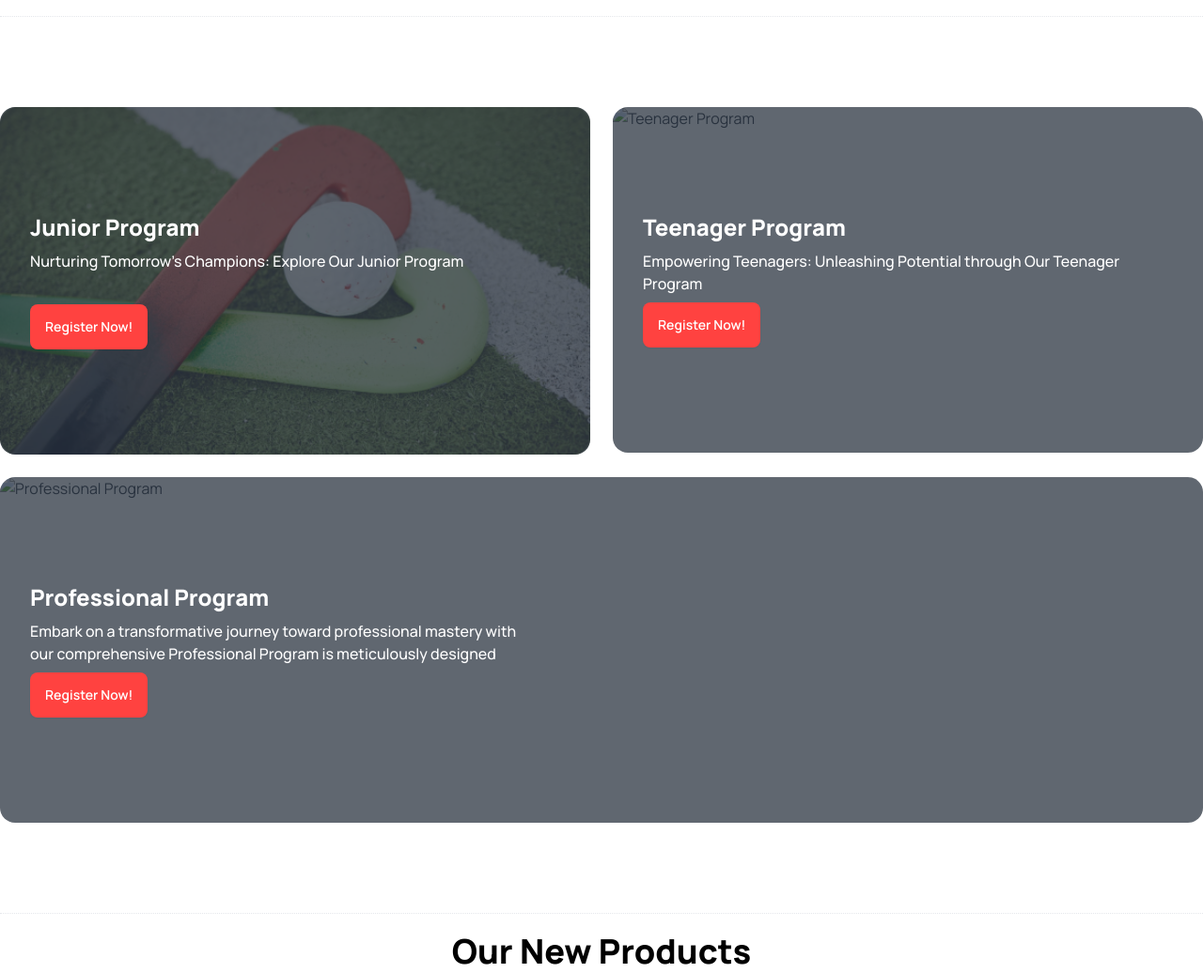
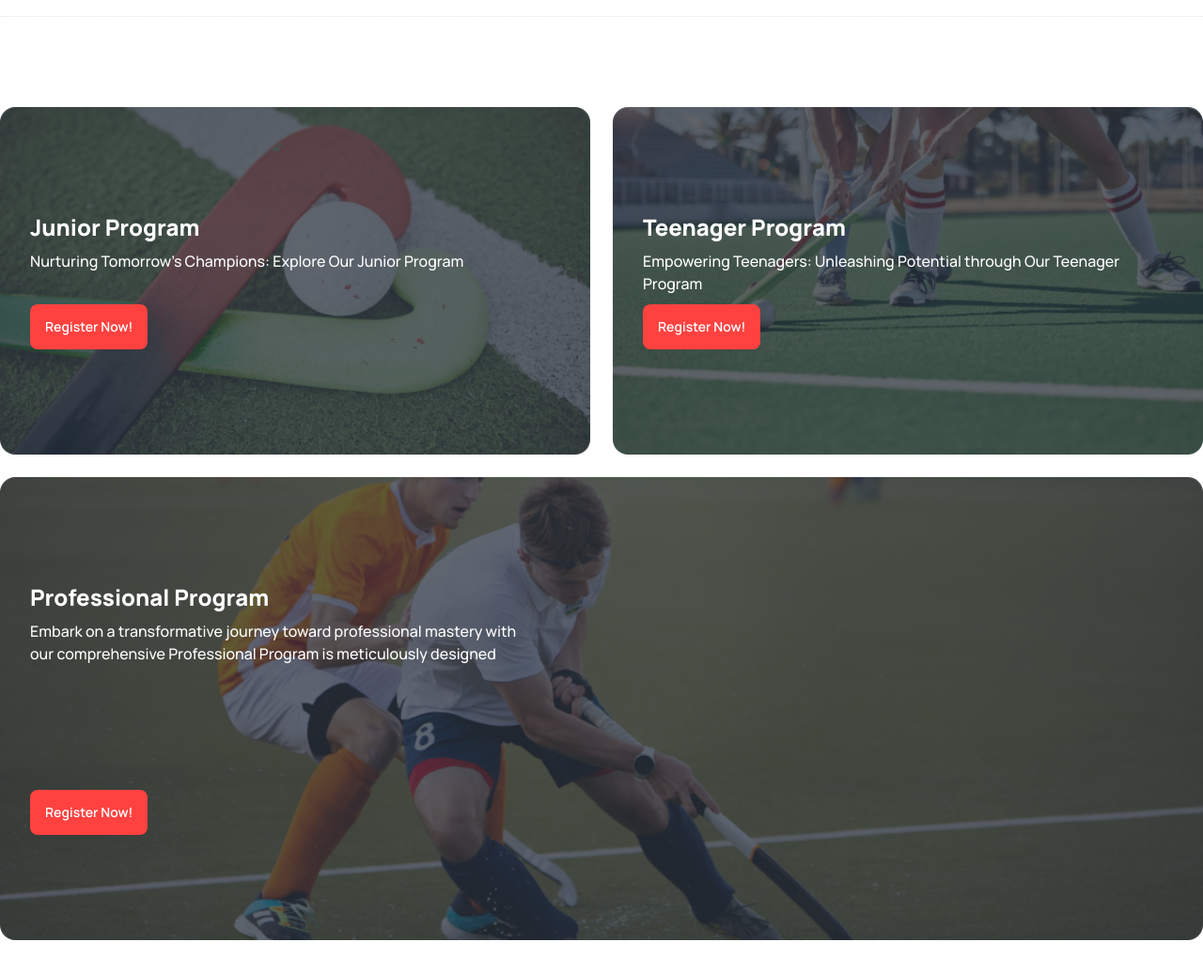
Before and after one commit to Tamim-Haque/Assignment-three, a plain HTML site: page index.html in a window 1280 px wide. Shown: the part 1892-2928 px from the top of the page at 94% size. Drawn offline with nearby package versions, Linux system fonts and the light colour scheme; the site is published under a folder, as on GitHub Pages, so addresses that start at the root find nothing.

Commit message:
contact part

```diff
--- a/index.html
+++ b/index.html
@@ -153,7 +153,7 @@
         <!--section-2-->
         <div class="col-span-1">
           <div class="card image-full">
-            <figure><img class="w-full" src="/Images/3.png" alt="Teenager Program" /></figure>
+            <figure><img class="w-full" src="./Images/3.png" alt="Teenager Program" /></figure>
             <div class="card-body py-10 lg:py-28">
               <h2 class="card-title font-extrabold text-white text-2xl">Teenager Program</h2>
               <p class="font-medium text-white text-base">Empowering Teenagers: Unleashing Potential through Our Teenager Program</p>
@@ -166,7 +166,7 @@
               <!--section-3-->
               <div class=" col-span-1 lg:col-span-2">
                 <div class="card image-full">
-                  <figure><img class="w-full" src="/Images/4.png" alt="Professional Program" /></figure>
+                  <figure><img class="w-full" src="./Images/4.png" alt="Professional Program" /></figure>
                   <div class="card-body py-10 lg:py-28">
                     <h2 class="card-title font-extrabold text-white text-2xl">Professional Program</h2>
                     <p class="font-medium text-white text-base">Embark on a transformative journey toward professional mastery with <br> our comprehensive Professional Program is meticulously designed</p>
```
